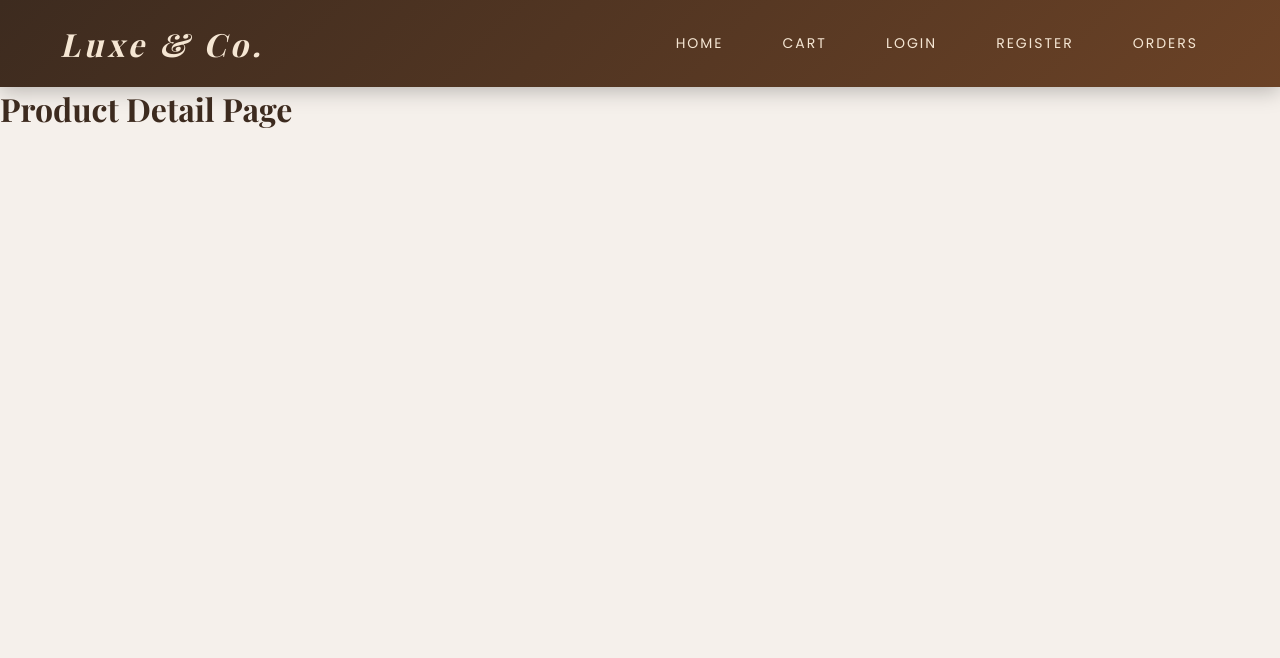
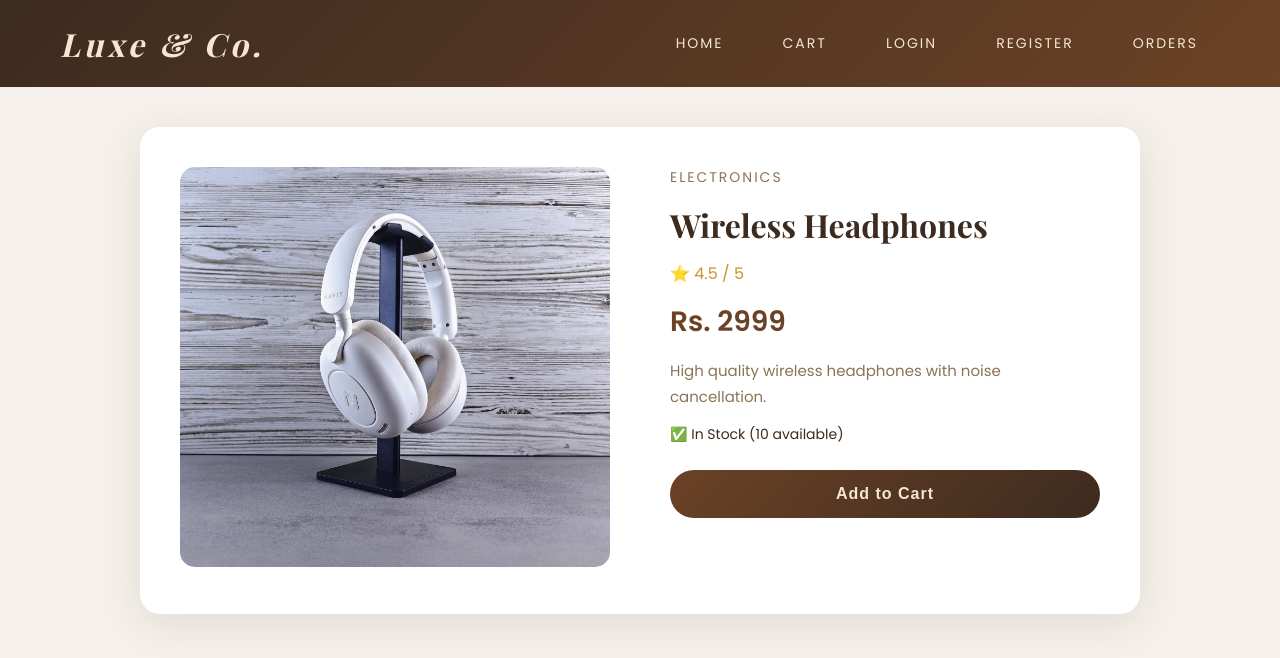
Before and after one commit to Kinza-Khalid/E-commerce-store, a React (Vite) app: page /product/1 in a window 1280 px wide. Shown: the top 658 px of the page. Built offline with nearby package versions, Linux system fonts and the light colour scheme.

Commit message:
Product detail page complete

```diff
--- a/src/data/Product.jsx
+++ b/src/data/Product.jsx
@@ -71,10 +71,10 @@ const products = [
   },
   {
     id: 8,
-    name: "Women's Essentials",
+    name: "Floral Print Dress",
     price: 2199,
     category: "Clothing",
-    image: "/women-collection.jpg",
+    image: "floral-dres.jpg",
     description: "Elegant floral dress for special occasions.",
     rating: 4.8,
     stock: 10
--- a/src/pages/Home.css
+++ b/src/pages/Home.css
@@ -147,3 +147,27 @@
 .product-card:hover img {
   transform: scale(1.03);
 }
+
+.card-buttons {
+  display: flex;
+  flex-direction: column;
+  gap: 8px;
+}
+
+.btn-details {
+  background: transparent;
+  color: #6b4226;
+  border: 1.5px solid #6b4226;
+  padding: 10px 20px;
+  border-radius: 25px;
+  cursor: pointer;
+  font-size: 14px;
+  font-weight: 600;
+  width: 100%;
+  transition: all 0.3s;
+}
+
+.btn-details:hover {
+  background: #6b4226;
+  color: white;
+}
--- a/src/pages/Home.jsx
+++ b/src/pages/Home.jsx
@@ -1,6 +1,7 @@
 import products from '../data/Product'
 import './Home.css'
 import { useCart } from '../context/CartContext'
+import { Link } from 'react-router-dom'
 
 function Home() {
   const { addToCart } = useCart()
@@ -24,12 +25,19 @@ function Home() {
             <h2>{product.name}</h2>
             <p className="product-price">Rs. {product.price}</p>
             <p className="product-rating">⭐ {product.rating}</p>
+            <div className="card-buttons">
               <button
                 className="btn-cart"
                 onClick={() => addToCart(product)}
               >
                 Add to Cart
               </button>
+              <Link to={`/product/${product.id}`}>
+                <button className="btn-details">
+                  View Details
+                </button>
+              </Link>
+            </div>
           </div>
         ))}
       </div>
--- /dev/null
+++ b/src/pages/ProductDetail.css
@@ -0,0 +1,87 @@
+.detail-container {
+  padding: 40px 60px;
+  background-color: #f5f0eb;
+  min-height: 100vh;
+}
+
+.detail-card {
+  background: white;
+  border-radius: 20px;
+  padding: 40px;
+  display: flex;
+  gap: 60px;
+  box-shadow: 0 10px 40px rgba(61,43,31,0.1);
+  max-width: 1000px;
+  margin: 0 auto;
+}
+
+.detail-image {
+  flex: 1;
+}
+
+.detail-image img {
+  width: 100%;
+  height: 400px;
+  object-fit: cover;
+  border-radius: 15px;
+}
+
+.detail-info {
+  flex: 1;
+  display: flex;
+  flex-direction: column;
+  gap: 15px;
+}
+
+.detail-category {
+  color: #8b7355;
+  font-size: 14px;
+  text-transform: uppercase;
+  letter-spacing: 2px;
+}
+
+.detail-name {
+  font-family: 'Playfair Display', serif;
+  font-size: 32px;
+  color: #3d2b1f;
+}
+
+.detail-rating {
+  color: #c9942a;
+  font-size: 16px;
+}
+
+.detail-price {
+  font-size: 28px;
+  font-weight: 700;
+  color: #6b4226;
+}
+
+.detail-description {
+  color: #8b7355;
+  font-size: 15px;
+  line-height: 1.7;
+}
+
+.detail-stock {
+  font-size: 14px;
+  color: #3d2b1f;
+}
+
+.detail-btn {
+  background: linear-gradient(135deg, #6b4226, #3d2b1f);
+  color: #f5e6d3;
+  border: none;
+  padding: 15px 40px;
+  border-radius: 30px;
+  font-size: 16px;
+  font-weight: 600;
+  cursor: pointer;
+  letter-spacing: 1px;
+  transition: opacity 0.3s;
+  margin-top: 10px;
+}
+
+.detail-btn:hover {
+  opacity: 0.88;
+}
--- a/src/pages/ProductDetail.jsx
+++ b/src/pages/ProductDetail.jsx
@@ -1,9 +1,49 @@
-
-
-
-
+import { useParams } from 'react-router-dom'
+import { useCart } from '../context/CartContext'
+import products from '../data/Product'
+import './ProductDetail.css'
 
 function ProductDetail() {
-  return <div><h1>Product Detail Page</h1></div>
+  const { id } = useParams()
+  const { addToCart } = useCart()
+
+  const product = products.find(p => p.id === parseInt(id))
+
+  if (!product) {
+    return (
+      <div className="detail-container">
+        <h1>Product not found!</h1>
+      </div>
+    )
+  }
+
+  return (
+    <div className="detail-container">
+      <div className="detail-card">
+        <div className="detail-image">
+          <img src={product.image} alt={product.name} />
+        </div>
+        <div className="detail-info">
+          <p className="detail-category">{product.category}</p>
+          <h1 className="detail-name">{product.name}</h1>
+          <p className="detail-rating">⭐ {product.rating} / 5</p>
+          <p className="detail-price">Rs. {product.price}</p>
+          <p className="detail-description">{product.description}</p>
+          <p className="detail-stock">
+            {product.stock > 0
+              ? `✅ In Stock (${product.stock} available)`
+              : '❌ Out of Stock'}
+          </p>
+          <button
+            className="detail-btn"
+            onClick={() => addToCart(product)}
+          >
+            Add to Cart
+          </button>
+        </div>
+      </div>
+    </div>
+  )
 }
+
 export default ProductDetail
```
Also changed, not shown: public/floral-dres.jpg (added). Lines whose indentation alone changed are shown as unchanged.
